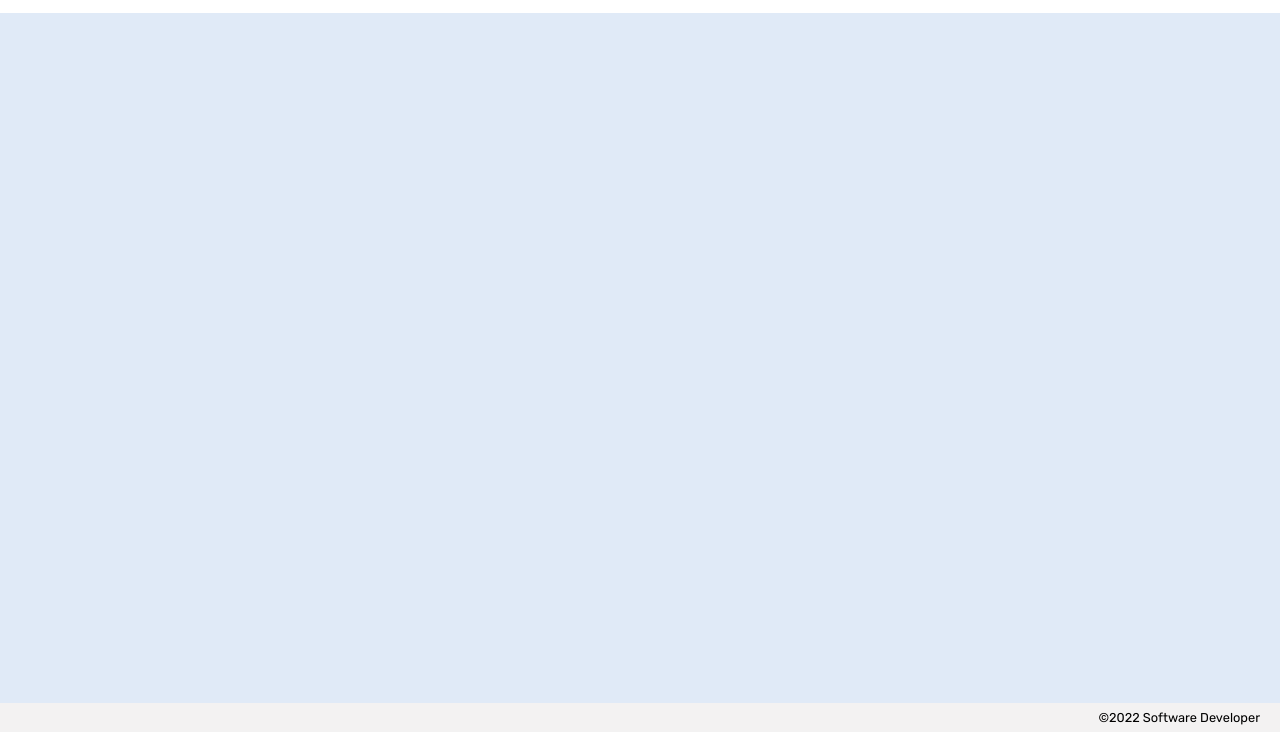
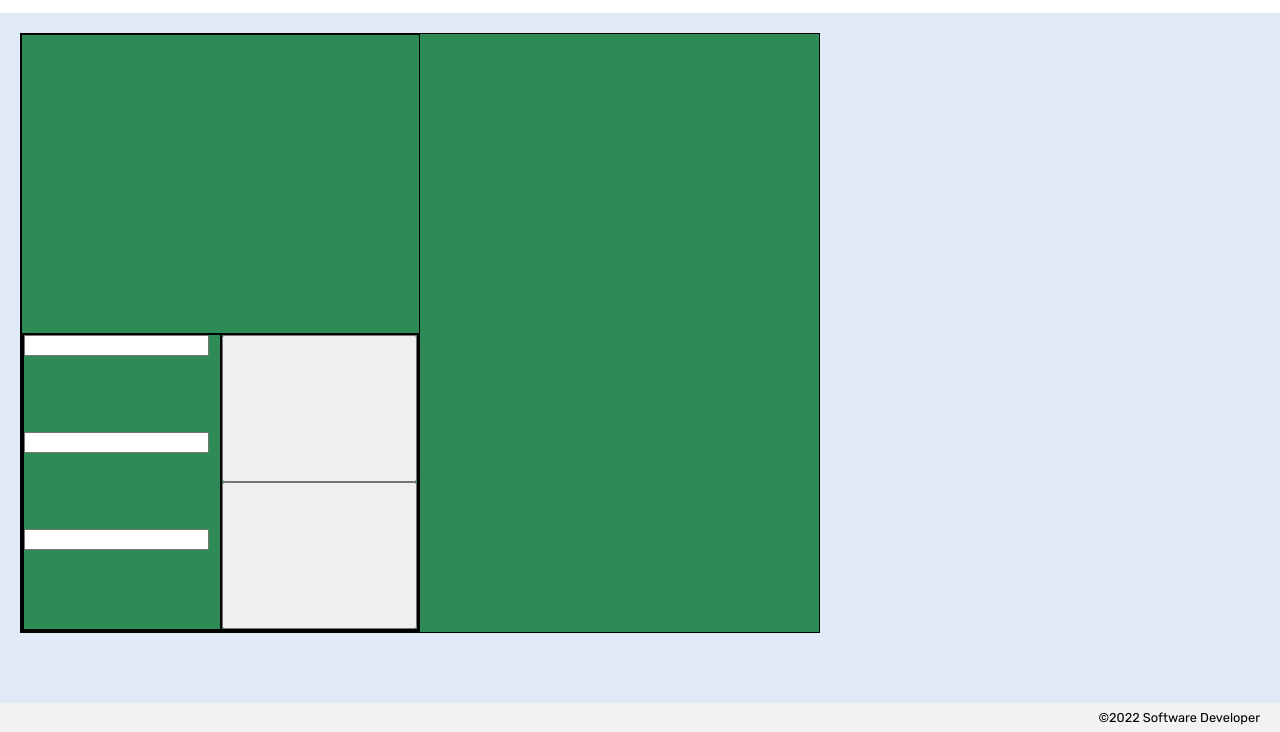
Before and after one commit to Thomas-Jenkins/from_scratch_poll_maker_supabase_assignment, a plain HTML site: page index.html in a window 1280 px wide. Shown: the part 68-800 px from the top of the page. Drawn offline with Linux system fonts and the light colour scheme.

Commit message:
add html and css for application structure

```diff
--- a/app.js
+++ b/app.js
@@ -1,8 +1,18 @@
 // import functions and grab DOM elements
-
+const
 // let state
+let poll = {
+    question: '',
+    answer1: '',
+    answer2: '',
+    votes1: '',
+    votes2: ''
+};
 
 // set event listeners
   // get user input
   // use user input to update state
   // update DOM to reflect the new state
+function renderCurrentPollEl() {
+
+}
--- a/index.html
+++ b/index.html
@@ -22,7 +22,39 @@
     </header>
 
     <main>
+        <section id="main-board">
+            <div id="board">
+                <div id="left">
+                    <div id="left-top">
 
+                    </div>
+                    <div id="left-bottom">
+                        <div id="inputs">
+                            <label for="question-input">
+                                <input type="text" >
+                            </label>
+                            <label for="answer-one-input">
+                                <input type="text">
+                            </label>
+                            <label for="answer-two-input">
+                                <input type="text">
+                            </label>
+                        </div>
+                        <div id="button-board">
+                            <button id="start-poll">
+
+                            </button>
+                            <button id="finish-poll">
+
+                            </button>
+                        </div>
+                    </div>
+                </div>
+                <div id="right">
+
+                </div>
+            </div>
+        </section>
     </main>
 
     <footer>&copy;2022 Software Developer</footer>
--- a/styles/global.css
+++ b/styles/global.css
@@ -33,3 +33,36 @@ footer {
     justify-content: flex-end;
     background-color: var(--footer-background);
 }
+/* My code after */
+#board {
+    display: grid;
+    grid-template-columns: 50% 50%;
+    height: 600px;
+    width: 800px;
+    background-color: seagreen;
+    border: 1px solid black;
+}
+#left {
+    display: grid;
+    grid-template-rows: 50% 50%;
+    border: 1px solid black;
+}
+#left-bottom {
+    display: grid;
+    grid-template-columns: 50% 50%;
+    border: 1px solid black;
+}
+#inputs {
+    display: grid;
+    grid-template-rows: 33% 33% 34%;
+    border: 1px solid black;
+}
+#question-input {
+    display: grid;
+    border: 1px solid black;
+}
+#button-board {
+    display: grid;
+    grid-template-rows: 50% 50%;
+    border: 1px solid black;
+}
```
